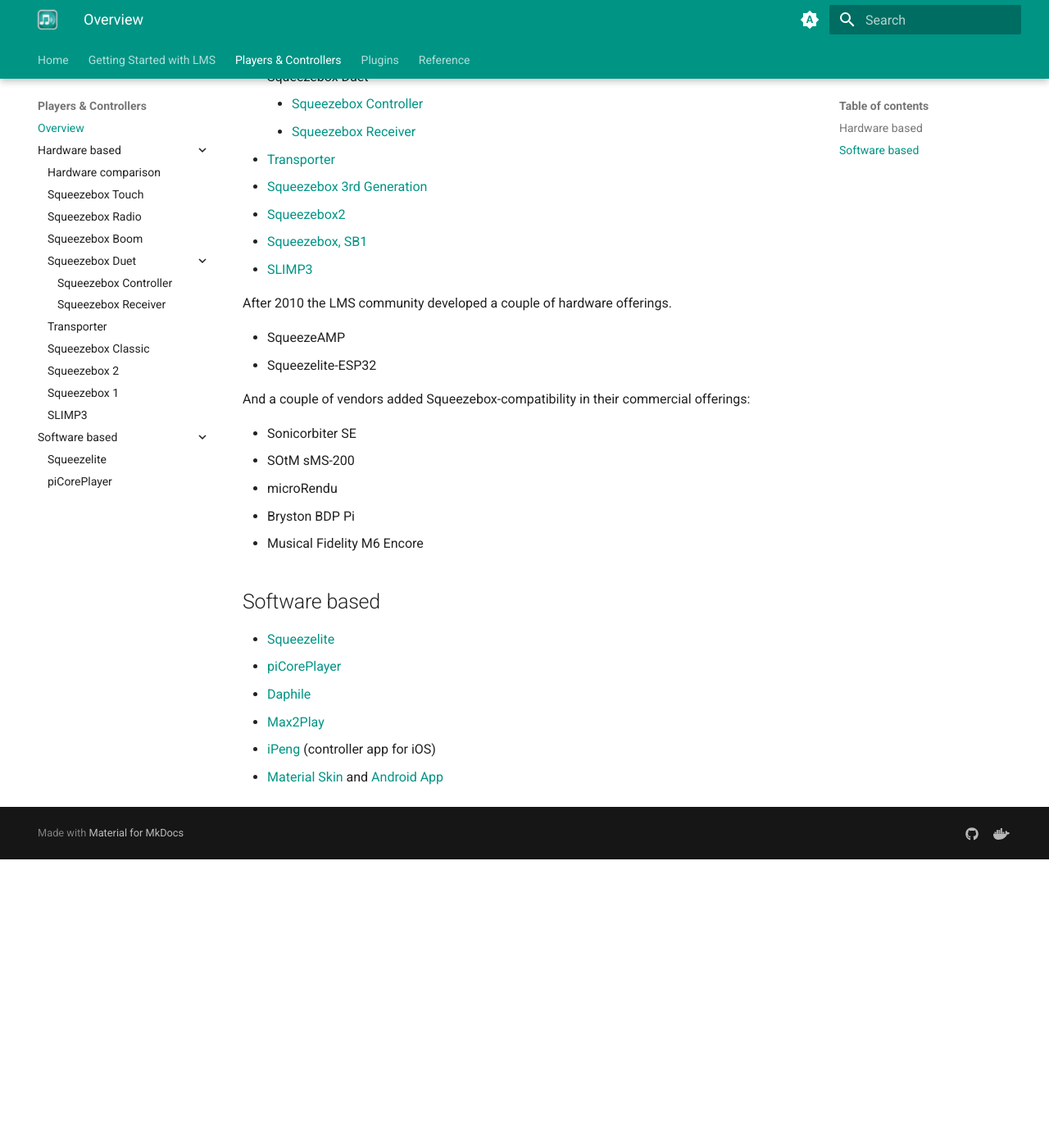
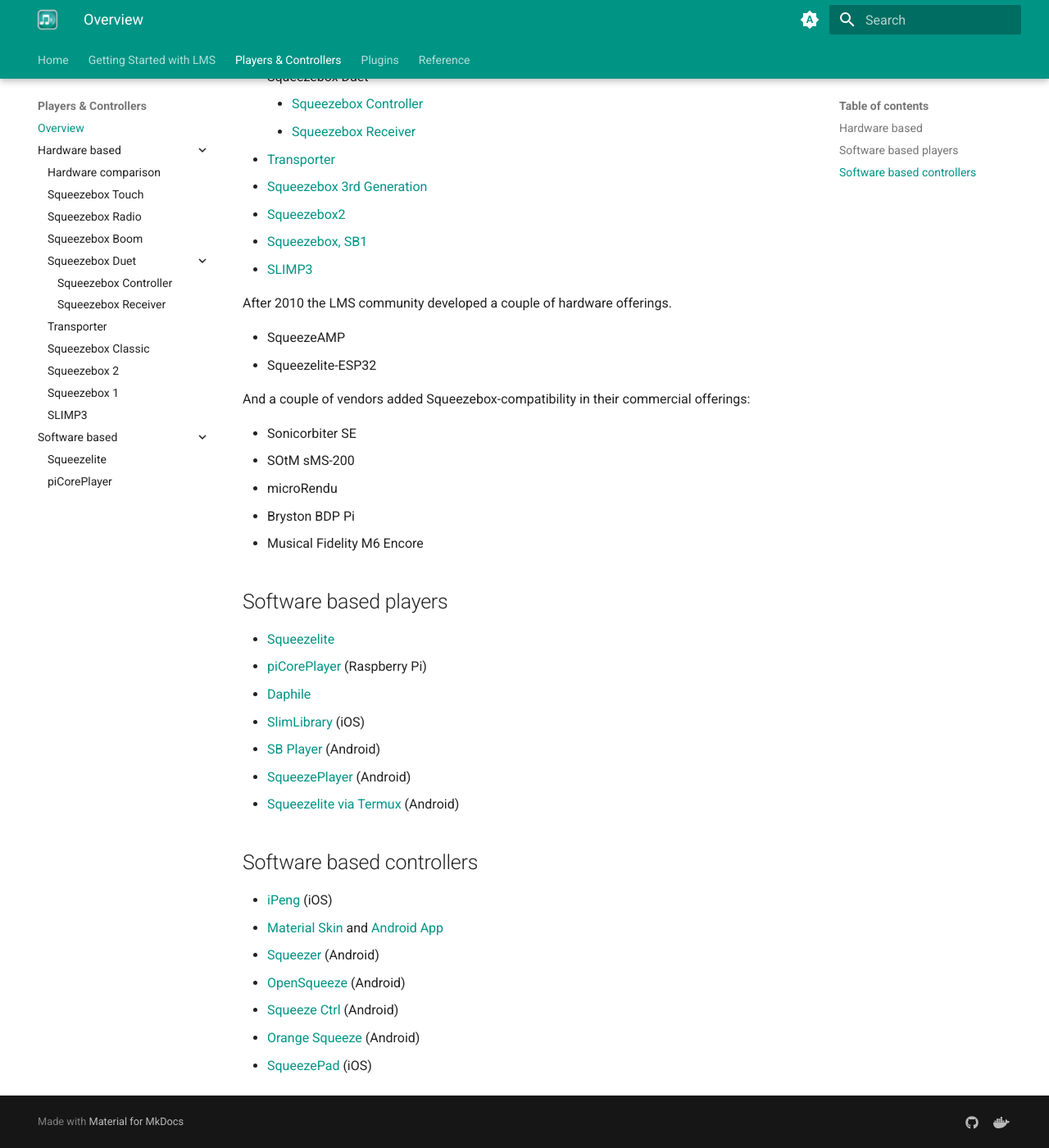
Before and after one commit to LMS-Community/lms-community.github.io, an MkDocs documentation site: the page built from docs/players-and-controllers/index.md, in a window 1280 px wide and 1400 px high, scrolled down 609 px. Shown: the whole window at 82% size. Built offline with MkDocs 1.6.1 and Material for MkDocs 9.7.7, drawn with Linux system fonts in a browser that asks for light colours; before the commit the page ends 1657 px from its top, so only the background shows below that.

Commit message:
Add iOS and Android players & controllers

```diff
--- a/docs/players-and-controllers/index.md
+++ b/docs/players-and-controllers/index.md
@@ -35,11 +35,22 @@
 - Bryston BDP Pi
 - Musical Fidelity M6 Encore
 
-## Software based
+## Software based players
 
 - [Squeezelite](https://github.com/ralph-irving/squeezelite)
-- [piCorePlayer](https://www.picoreplayer.org/)
+- [piCorePlayer](https://www.picoreplayer.org/) (Raspberry Pi)
 - [Daphile](https://www.daphile.com/)
-- [Max2Play](https://www.max2play.com/)
-- [iPeng](https://penguinlovesmusic.de/?lang=de) (controller app for iOS)
+- [SlimLibrary](https://apps.apple.com/us/app/slimlibrary/id1022479972) (iOS)
+- [SB Player](https://play.google.com/store/apps/details?id=com.angrygoat.android.sbplayer) (Android)
+- [SqueezePlayer](https://play.google.com/store/apps/details?id=de.bluegaspode.squeezeplayer) (Android)
+- [Squeezelite via Termux](https://github.com/CDrummond/lms-material-app/wiki/Squeezelite-via-Termux) (Android)
+
+## Software based controllers
+
+- [iPeng](https://penguinlovesmusic.de/) (iOS)
 - [Material Skin](https://github.com/CDrummond/lms-material) and [Android App](https://github.com/CDrummond/lms-material-app)
+- [Squeezer](https://github.com/kaaholst/android-squeezer) (Android)
+- [OpenSqueeze](https://github.com/orangebikelabs/opensqueeze) (Android)
+- [Squeeze Ctrl](https://play.google.com/store/apps/details?id=com.angrygoat.android.squeezectrl) (Android)
+- [Orange Squeeze](https://play.google.com/store/apps/details?id=com.orangebikelabs.orangesqueeze) (Android)
+- [SqueezePad](https://apps.apple.com/us/app/squeezepad/id380003002) (iOS)
```
